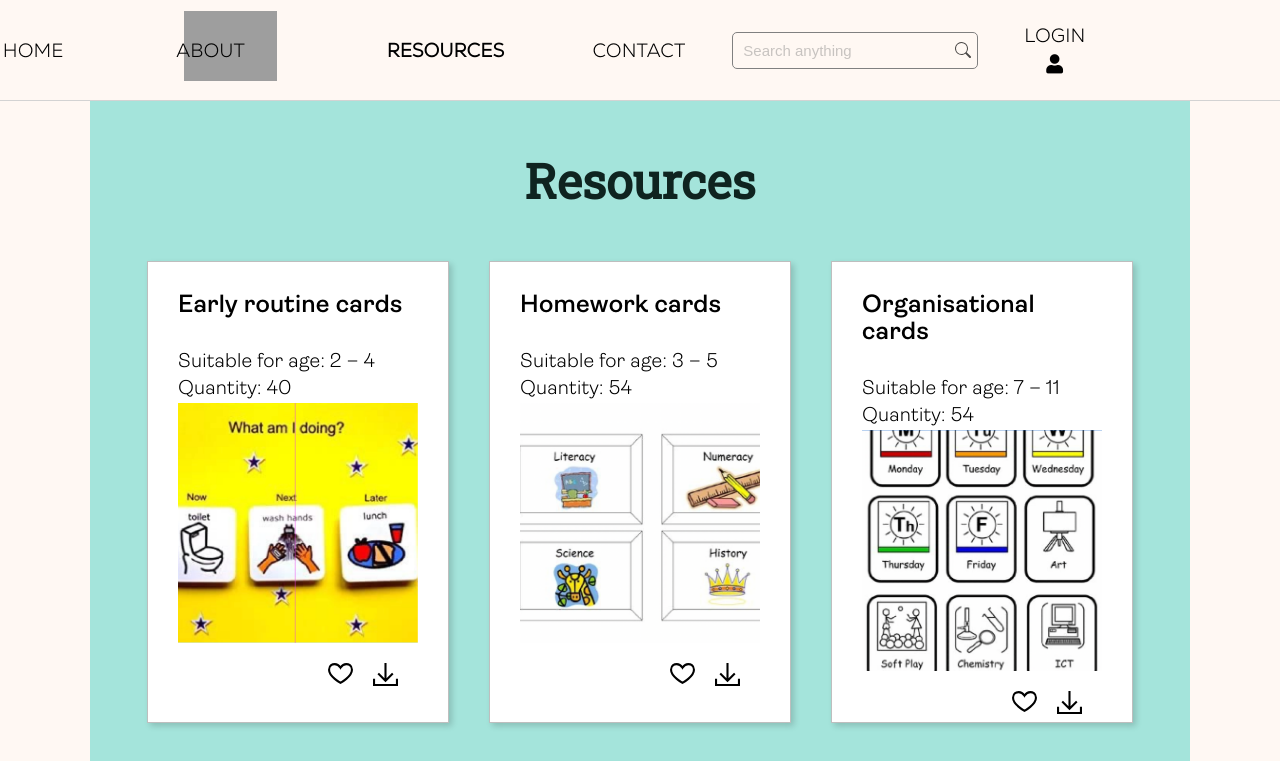
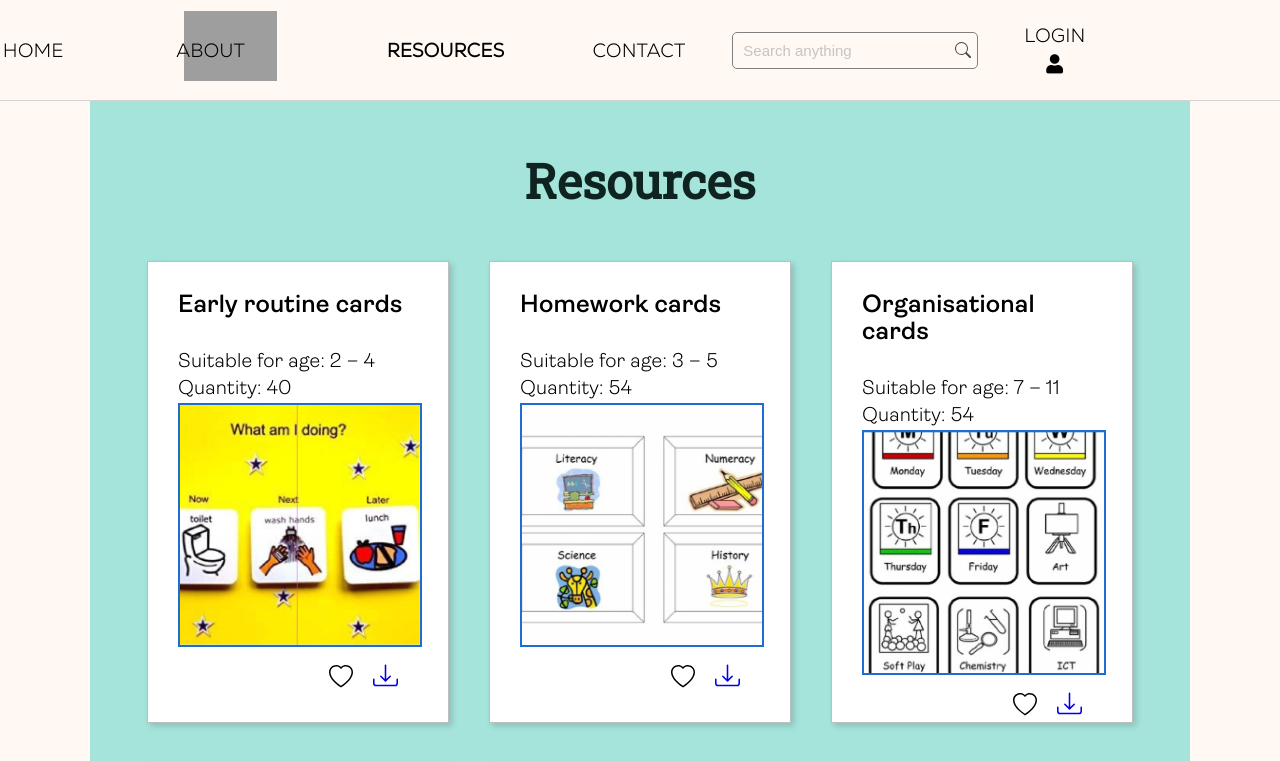
Before and after one commit to Sensational-Life/asd, a React (Create React App) app in the folder client/: page /resources/timetables/download in a window 1280 px wide. Shown: the top 761 px of the page. Built offline with nearby package versions, Linux system fonts and the light colour scheme; grey boxes are pictures that could not be loaded.

Commit message:
change icons and add some stryle

```diff
--- a/client/src/pages/Resources/Timetable/Registered/TimetableRegistered.css
+++ b/client/src/pages/Resources/Timetable/Registered/TimetableRegistered.css
@@ -100,6 +100,7 @@
 
 .card-image{
 	max-width: 15rem;
+	border: 2px solid var(--blue-color);
 }
 
 .timetable-icon-container{
@@ -108,9 +109,15 @@
 }
 
 .timetable-icon{
-	padding:10px 20px 0 0;
+	padding:8px 20px 0 0;
 	width: 25px;
 	height: 25px;
+}
+
+.timetable-icon-heart{
+	padding:10px 20px 0 0;
+	width: 24px;
+	height: 24px;
 }
 
 
--- a/client/src/pages/Resources/Timetable/Registered/TimetableRegistered.js
+++ b/client/src/pages/Resources/Timetable/Registered/TimetableRegistered.js
@@ -1,8 +1,7 @@
 import React from "react";
 import "./TimetableRegistered.css";
 import CardContent from "./CardContent.js";
-import { GrFavorite, GrDownload } from "react-icons/gr";
-
+import { BsHeart, BsDownload } from "react-icons/bs";
 import ResponsivePlayer from "react-player";
 import { BsPlayCircleFill } from "react-icons/bs";
 import TimetableVideoImg from "~/assets/images/timetable-video.jpg";
@@ -28,12 +27,16 @@ function TimetableRegistered() {
 										<h3 className="card-header">{card.title}</h3>
 										<div dangerouslySetInnerHTML={{ __html: card.text }} />
 										<div>
-											<img className="card-image" src={card.src} alt={card.alt} />
+											<img
+												className="card-image"
+												src={card.src}
+												alt={card.alt}
+											/>
 										</div>
 										<div className="timetable-icon-container">
-											<GrFavorite className="timetable-icon" />
+											<BsHeart className="timetable-icon-heart" />
 											<a href={card.pdflink}>
-												<GrDownload className="timetable-icon" />
+												<BsDownload className="timetable-icon" />
 											</a>
 										</div>
 									</div>
```
